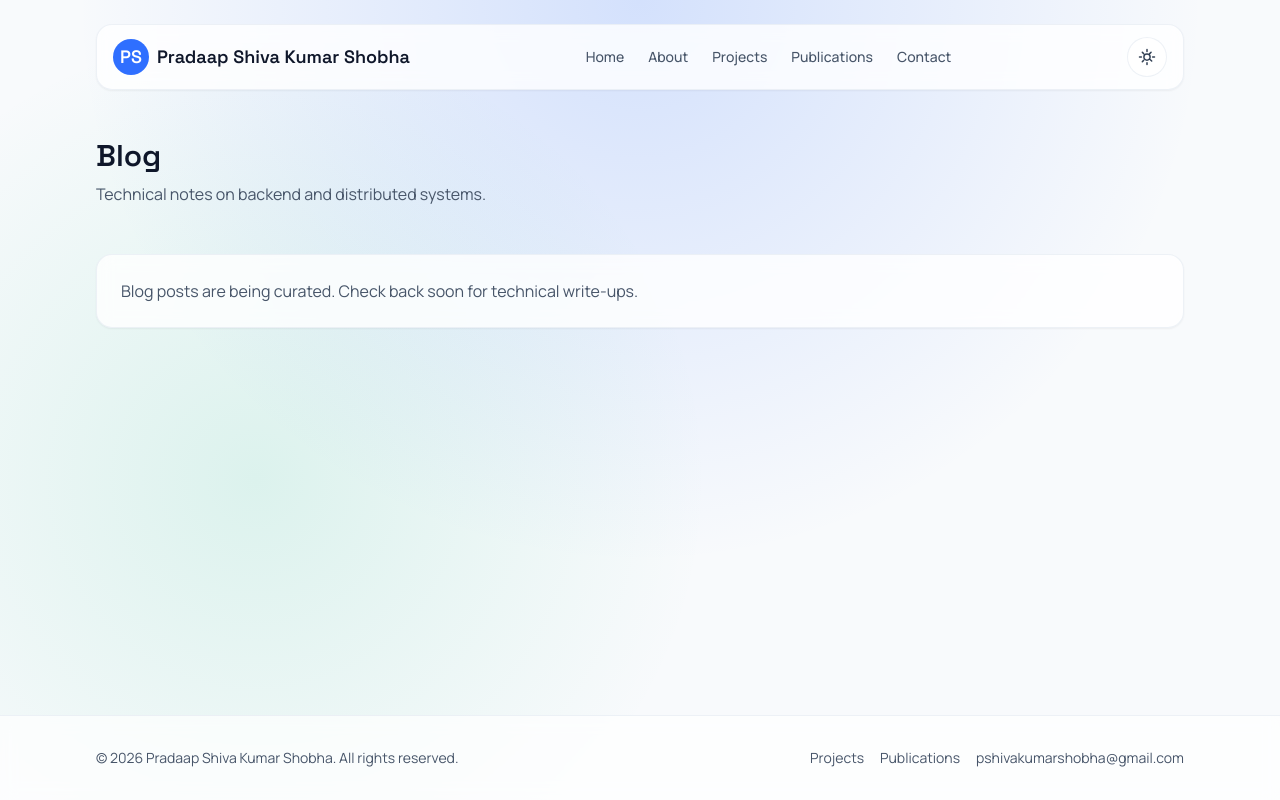
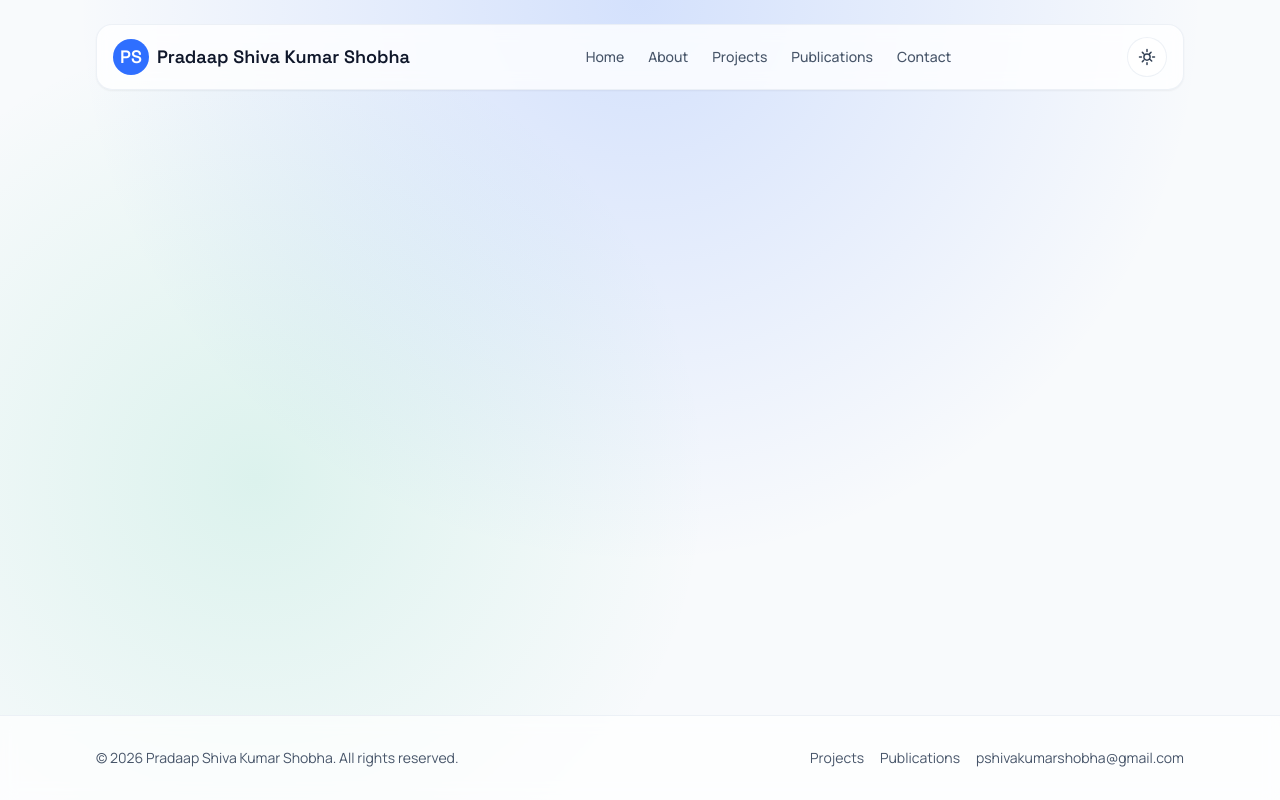
Before and after one commit to Pradaap-SS/pradaap-portfolio, a Nuxt app: page /blog in a window 1280 px wide. Built offline with nearby package versions, Linux system fonts and the light colour scheme.

Commit message:
feat: remove blog section and replace with publications in README, layout, and navigation

```diff
--- a/components/cards/BlogPostCard.vue
+++ /dev/null
@@ -1,21 +0,0 @@
-<script setup lang="ts">
-import type { BlogPost } from '~/data/blog'
-
-defineProps<{
-  post: BlogPost
-}>()
-</script>
-
-<template>
-  <article class="card space-y-4">
-    <div class="flex items-center justify-between text-xs text-slate-500 dark:text-slate-400">
-      <span>{{ new Date(post.date).toLocaleDateString() }}</span>
-      <div class="flex flex-wrap gap-2">
-        <Tag v-for="tag in post.tags" :key="tag" :label="tag" />
-      </div>
-    </div>
-    <h3 class="font-display text-2xl font-semibold">{{ post.title }}</h3>
-    <p class="text-sm text-slate-600 dark:text-slate-300">{{ post.excerpt }}</p>
-    <NuxtLink :to="`/blog/${post.slug}`" class="btn-secondary w-fit">Read Post</NuxtLink>
-  </article>
-</template>
--- a/components/layout/Footer.vue
+++ b/components/layout/Footer.vue
@@ -8,7 +8,6 @@ import { profile } from '~/data/profile'
       <span>© 2026 {{ profile.name }}. All rights reserved.</span>
       <div class="flex flex-wrap items-center gap-4">
         <NuxtLink to="/projects" class="hover:text-brand-500">Projects</NuxtLink>
-        <!-- <NuxtLink to="/blog" class="hover:text-brand-500">Blog</NuxtLink> -->
         <NuxtLink to="/publications" class="hover:text-brand-500">Publications</NuxtLink>
         <a class="hover:text-brand-500" :href="`mailto:${profile.email}`">{{ profile.email }}</a>
       </div>
--- a/components/layout/NavBar.vue
+++ b/components/layout/NavBar.vue
@@ -8,7 +8,6 @@ const links = [
   { label: 'Home', to: '/' },
   { label: 'About', to: '/about' },
   { label: 'Projects', to: '/projects' },
-  // { label: 'Blog', to: '/blog' },
   { label: 'Publications', to: '/publications' },
   { label: 'Contact', to: '/contact' }
 ]
--- a/data/blog.ts
+++ /dev/null
@@ -1,10 +0,0 @@
-export type BlogPost = {
-  slug: string
-  title: string
-  date: string
-  excerpt: string
-  tags: string[]
-  content: string
-}
-
-export const posts: BlogPost[] = []
--- a/pages/blog/[slug].vue
+++ /dev/null
@@ -1,35 +0,0 @@
-<script setup lang="ts">
-import { posts } from '~/data/blog'
-
-const route = useRoute()
-const slug = computed(() => route.params.slug as string)
-const post = computed(() => posts.find((item) => item.slug === slug.value))
-
-if (!post.value) {
-  throw createError({ statusCode: 404, statusMessage: 'Post not found' })
-}
-
-useSeoMeta({
-  title: post.value.title,
-  description: post.value.excerpt
-})
-</script>
-
-<template>
-  <article v-if="post" class="space-y-8">
-    <header class="space-y-4">
-      <p class="text-xs uppercase tracking-[0.2em] text-slate-500">Article</p>
-      <h1 class="font-display text-4xl font-semibold">{{ post.title }}</h1>
-      <div class="flex flex-wrap items-center gap-3 text-sm text-slate-500 dark:text-slate-400">
-        <span>{{ new Date(post.date).toLocaleDateString() }}</span>
-        <div class="flex flex-wrap gap-2">
-          <Tag v-for="tag in post.tags" :key="tag" :label="tag" />
-        </div>
-      </div>
-    </header>
-
-    <div class="prose max-w-none dark:prose-invert" v-html="post.content"></div>
-
-    <NuxtLink to="/blog" class="btn-secondary w-fit">Back to Blog</NuxtLink>
-  </article>
-</template>
--- a/pages/blog/index.vue
+++ /dev/null
@@ -1,24 +0,0 @@
-<script setup lang="ts">
-import { posts } from '~/data/blog'
-
-const sortedPosts = computed(() =>
-  [...posts].sort((a, b) => new Date(b.date).getTime() - new Date(a.date).getTime())
-)
-
-useSeoMeta({
-  title: 'Blog',
-  description: 'Technical writing on backend engineering, distributed systems, and platform reliability.'
-})
-</script>
-
-<template>
-  <div class="space-y-12">
-    <SectionTitle title="Blog" subtitle="Technical notes on backend and distributed systems." />
-    <div v-if="sortedPosts.length" class="grid gap-6">
-      <BlogPostCard v-for="post in sortedPosts" :key="post.slug" :post="post" />
-    </div>
-    <div v-else class="card text-slate-600 dark:text-slate-300">
-      Blog posts are being curated. Check back soon for technical write-ups.
-    </div>
-  </div>
-</template>
```
Also changed, not shown: 1 other file (tests, documents, lock files or other folders).
